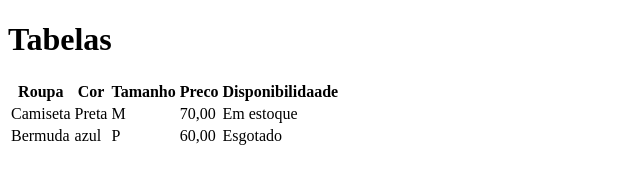
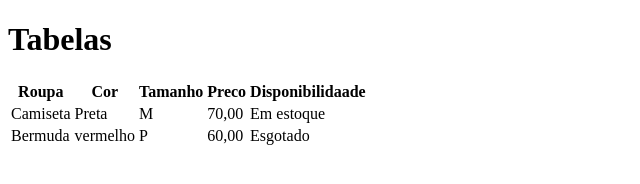
Before and after one commit to Raphaelsantos10/aula-tabela, a plain HTML site: page index.html in a window 1280 px wide. Shown: the whole page, without its empty margins (0-640 px from the left). Drawn offline with Linux system fonts and the light colour scheme.

Commit message:
trocado de azul para vermelho

```diff
--- a/index.html
+++ b/index.html
@@ -27,7 +27,7 @@
         </tr>
         <tr>
              <td>Bermuda</td>
-             <td>azul</td>
+             <td>vermelho</td>
              <td>P</td>
              <td>60,00</td>
              <td>Esgotado</td>
```
